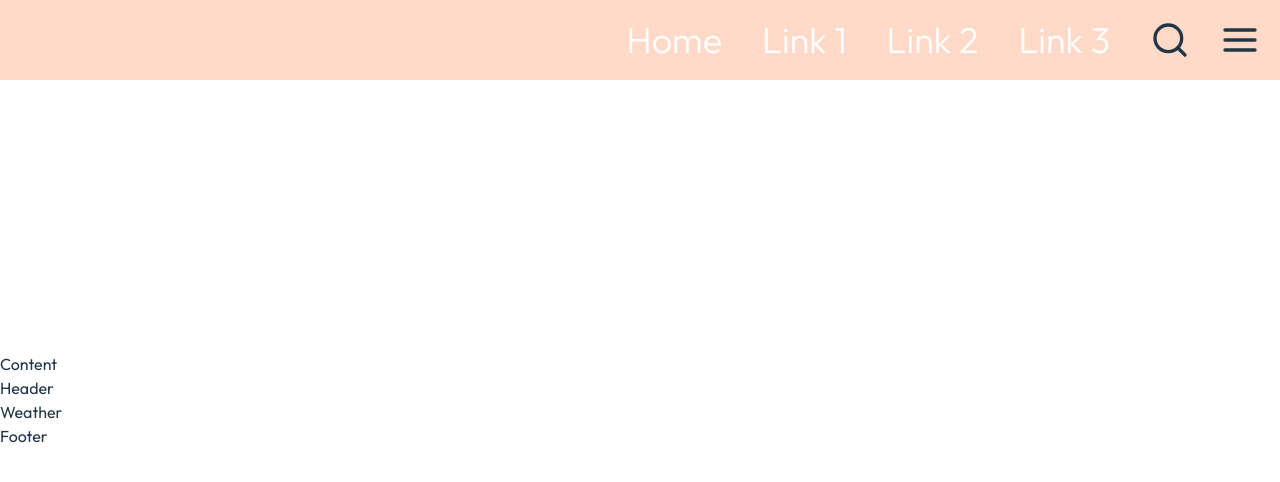
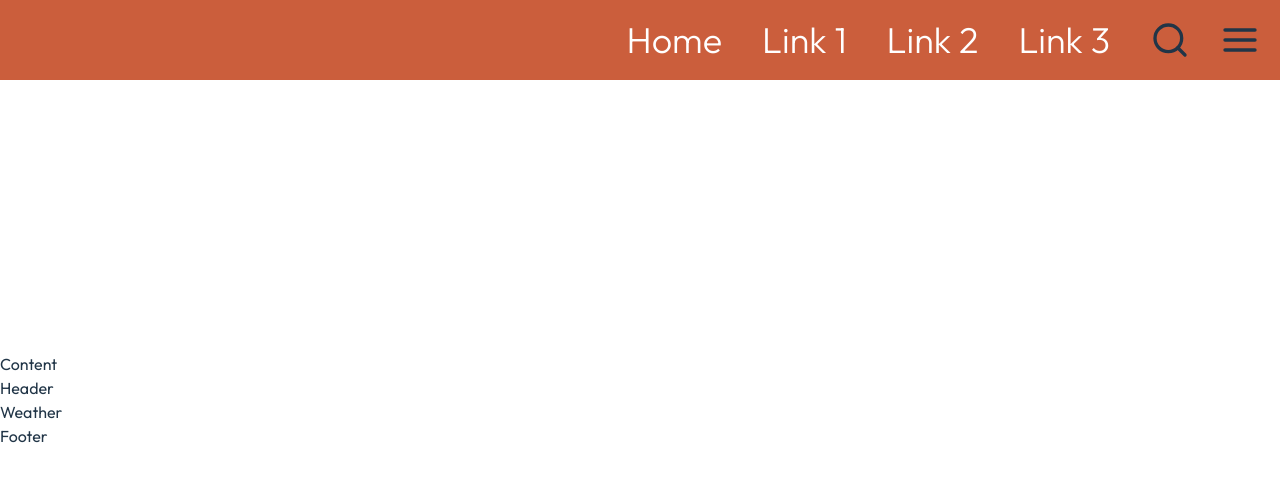
Before and after one commit to jhn322/holmsund-information, a React (Vite) app: page / in a window 1280 px wide. Shown: the top 482 px of the page. Built offline with nearby package versions, Linux system fonts and the light colour scheme.

Commit message:
changed temp color

```diff
--- a/src/styles/Navigation.module.css
+++ b/src/styles/Navigation.module.css
@@ -21,7 +21,7 @@ li {
   height: 7vh;
   position: fixed;
   top: 0;
-  background-color: rgba(255, 193, 165, 0.6);
+  background-color: rgba(191, 54, 12, 0.8);
 }
 
 /* Items in the nav */
```
